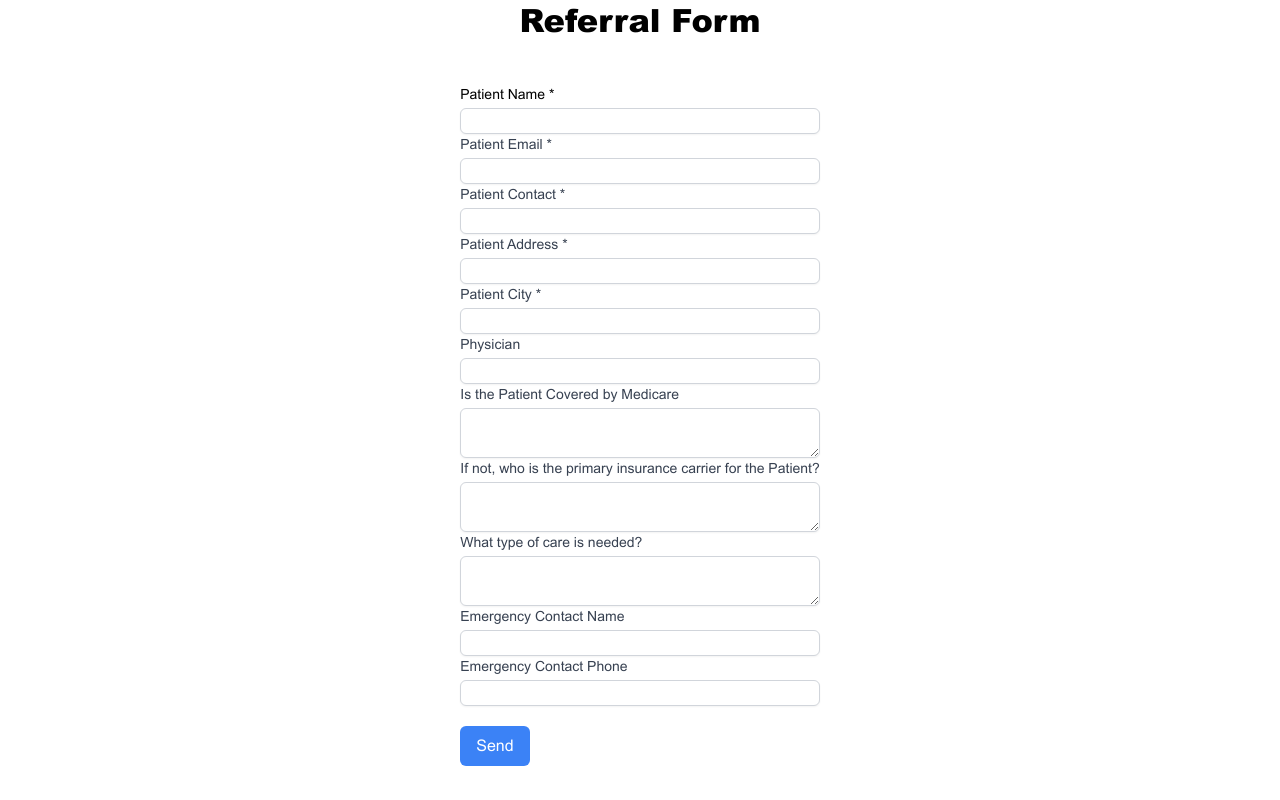
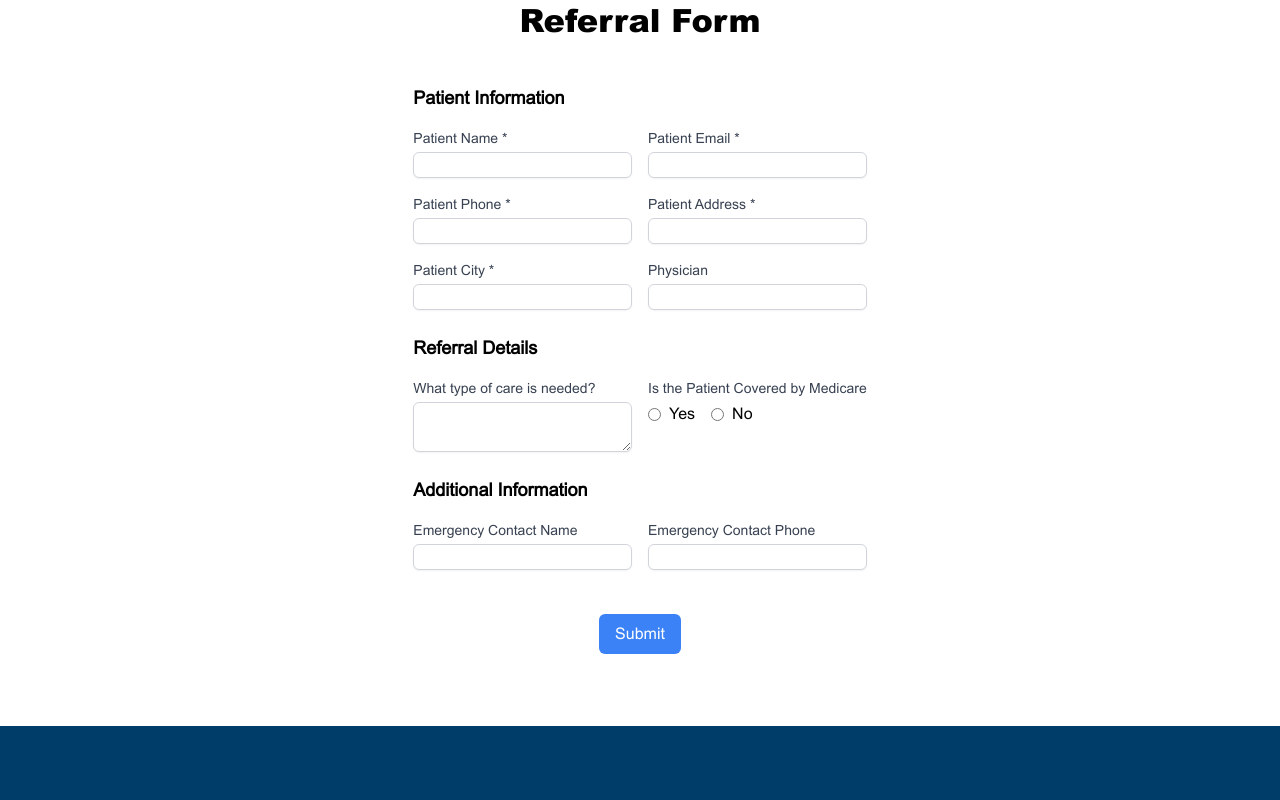
Before and after one commit to TheAdrianVera/Advanced2024, a React (Vite) app: page /contact in a window 1280 px wide. Shown: the part 380-1180 px from the top of the page. Built offline with nearby package versions, Linux system fonts and the light colour scheme; no server answers.

Commit message:
updated form styling

```diff
--- a/src/components/pagesections/FormSection.tsx
+++ b/src/components/pagesections/FormSection.tsx
@@ -4,6 +4,11 @@ import emailjs from '@emailjs/browser'
 // interface FormSectionProps {}
 
 const FormSection:React.FC = () => {
+    const [isMedicareCovered, setIsMedicareCovered] = useState<string | null>(null)
+
+    const handleMedicareChange = (event: React.ChangeEvent<HTMLInputElement>) => {
+        setIsMedicareCovered(event.target.value);
+    }
 
     const sendEmail = () => {
         console.log('sending email')
@@ -11,15 +16,17 @@ const FormSection:React.FC = () => {
 
     return (
         <div className='section bg-white'>
-
-                <div className='flex flex-col items-center py-10 '>
+        <div className='flex flex-col items-center py-10'>
             <div>
                 <h1 className='section-title mb-10'>Referral Form</h1>
             </div>
 
             <form onSubmit={sendEmail} className="max-w-lg mx-auto">
+                <fieldset className="mb-6">
+                    <legend className="text-lg font-semibold mb-4">Patient Information</legend>
+                    <div className="grid grid-cols-1 md:grid-cols-2 gap-4">
                         <div>
-                            <label className="block text-sm font-medium text-black-700">Patient Name *</label>
+                            <label className="block text-sm font-medium text-gray-700">Patient Name *</label>
                             <input
                                 type="text"
                                 name="user_name"
@@ -27,7 +34,6 @@ const FormSection:React.FC = () => {
                                 required
                             />
                         </div>
-
                         <div>
                             <label className="block text-sm font-medium text-gray-700">Patient Email *</label>
                             <input
@@ -37,9 +43,8 @@ const FormSection:React.FC = () => {
                                 required
                             />
                         </div>
-
                         <div>
-                            <label className="block text-sm font-medium text-gray-700">Patient Contact *</label>
+                            <label className="block text-sm font-medium text-gray-700">Patient Phone *</label>
                             <input
                                 type="text"
                                 name="user_phone"
@@ -47,7 +52,6 @@ const FormSection:React.FC = () => {
                                 required
                             />
                         </div>
-
                         <div>
                             <label className="block text-sm font-medium text-gray-700">Patient Address *</label>
                             <input
@@ -57,7 +61,6 @@ const FormSection:React.FC = () => {
                                 required
                             />
                         </div>
-
                         <div>
                             <label className="block text-sm font-medium text-gray-700">Patient City *</label>
                             <input
@@ -67,7 +70,6 @@ const FormSection:React.FC = () => {
                                 required
                             />
                         </div>
-
                         <div>
                             <label className="block text-sm font-medium text-gray-700">Physician</label>
                             <input
@@ -77,23 +79,12 @@ const FormSection:React.FC = () => {
                                 required
                             />
                         </div>
+                    </div>
+                </fieldset>
 
-                        <div>
-                            <label className="block text-sm font-medium text-gray-700">Is the Patient Covered by Medicare</label>
-                            <textarea
-                                name="user_medicare_message"
-                                className="mt-1 block w-full border border-gray-300 rounded-md shadow-sm"
-                                />
-                        </div>
-
-                        <div>
-                            <label className="block text-sm font-medium text-gray-700">If not, who is the primary insurance carrier for the Patient?</label>
-                            <textarea
-                                name="user_medicare_message_ifnot"
-                                className="mt-1 block w-full border border-gray-300 rounded-md shadow-sm"
-                            />
-                        </div>
-
+                <fieldset className="mb-6">
+                    <legend className="text-lg font-semibold mb-4">Referral Details</legend>
+                    <div className="grid grid-cols-1 md:grid-cols-2 gap-4">
                         <div>
                             <label className="block text-sm font-medium text-gray-700"> What type of care is needed?</label>
                             <textarea
@@ -101,7 +92,46 @@ const FormSection:React.FC = () => {
                                 className="mt-1 block w-full border border-gray-300 rounded-md shadow-sm"
                             />
                         </div>
+                        <div>
+                            <label className="block text-sm font-medium text-gray-700">Is the Patient Covered by Medicare</label>
+                            <div className="mt-1 flex items-center">
+                                <input
+                                    type="radio"
+                                    id="medicare_yes"
+                                    name="user_medicare_coverage"
+                                    value="yes"
+                                    className="mr-2"
+                                    onChange={handleMedicareChange}
+                                />
+                                <label htmlFor="medicare_yes" className="mr-4">Yes</label>
+                                <input
+                                        type="radio"
+                                        id="medicare_no"
+                                        name="user_medicare_coverage"
+                                        value="no"
+                                        className="mr-2"
+                                        onChange={handleMedicareChange}
+                                    />
+                                <label htmlFor="medicare_no">No</label>
+                            </div>
+                        </div>
+                        {isMedicareCovered === 'no' && (
+                            <div>
+                                <label className="block text-sm font-medium text-gray-700">If "No", who is the primary insurance carrier for the Patient?</label>
+                                <textarea
+                                    name="user_medicare_message_ifnot"
+                                    className="mt-1 block w-full border border-gray-300 rounded-md shadow-sm"
+                                />
+                            </div>
+                        )}
 
+                    </div>
+
+                </fieldset>
+
+                <fieldset className="mb-6">
+                    <legend className="text-lg font-semibold mb-4">Additional Information</legend>
+                    <div className="grid grid-cols-1 md:grid-cols-2 gap-4">
                         <div>
                             <label className="block text-sm font-medium text-gray-700">Emergency Contact Name</label>
                             <input
@@ -119,13 +149,11 @@ const FormSection:React.FC = () => {
                                 className="mt-1 block w-full border border-gray-300 rounded-md shadow-sm"
                             />
                         </div>
+                    </div>
+                </fieldset>
 
-                        <div>
-                            <input
-                                type="submit"
-                                value="Send"
-                                className="bg-blue-500 text-white px-4 py-2 rounded-md cursor-pointer hover:bg-blue-600"
-                            />
+                <div className="text-center">
+                    <button type="submit" className="bg-blue-500 text-white px-4 py-2 rounded-md cursor-pointer hover:bg-blue-600">Submit</button>
                 </div>
             </form>
         </div>
```
Lines whose indentation alone changed are shown as unchanged.
